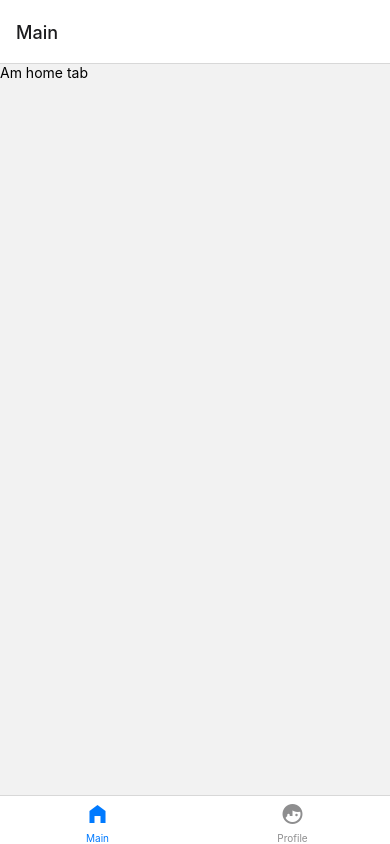
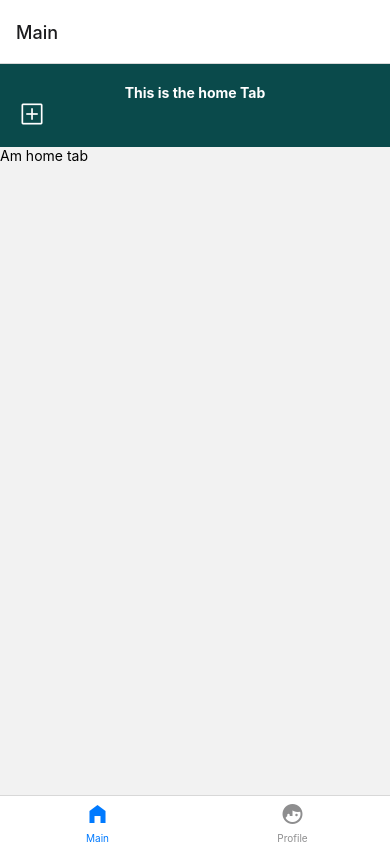
Before and after one commit to MosCD3/gc-2021-rn-app, a React Native app: screen /AfterLogin in a window 390 px wide. Built offline with nearby package versions, Linux system fonts and the light colour scheme.

Commit message:
Right before Sem2

```diff
--- a/App.tsx
+++ b/App.tsx
@@ -24,11 +24,14 @@ export default function App() {
             screenOptions={{
               headerShown:false
             }}>
+            {/* Logged out pages */}
             <MainStack.Screen name="Landing" component={LnadingPageMain}/>
             <MainStack.Screen name="SignUp" component={SignUpPage} options={{
                 title:"Create Account"
             }}/>
             <MainStack.Screen name="Login" component={LoginPage}/>
+
+            {/* Logged in pages */}
             <MainStack.Screen name="AfterLogin" component={AfterLoginPage}/>
         </MainStack.Navigator>
     </NavigationContainer>
--- a/src/components/Header.tsx
+++ b/src/components/Header.tsx
@@ -1,24 +1,25 @@
 import React from "react";
-import { View, Text, StyleSheet, SafeAreaView, Platform } from "react-native";
+import { View, Text, StyleSheet, SafeAreaView, Platform, TouchableOpacity } from "react-native";
 
 
-const PageHeader = ()=> {
+const PageHeader = (props)=> {
+    const { children } = props;
     return (
-        <SafeAreaView style = {styles.wrapper}>
-            <Text style = {styles.textStyle}>Header displayed here</Text>
-        </SafeAreaView>
+        <View style = {styles.wrapper}>
+            {children}
+        </View>
     )
 }
 
 const styles = StyleSheet.create({
     wrapper:{
         backgroundColor: "#0a4a4b",
-        padding:10,
-        paddingTop: Platform.OS === 'android' ? 30 : 20,
+        padding:20,
     },
     textStyle: {
         color:"#fff",
-        textAlign: 'center'
+        textAlign: 'center',
+        fontWeight:'bold'
     }
 })
 
--- a/src/screens/HomeTab.tsx
+++ b/src/screens/HomeTab.tsx
@@ -1,12 +1,29 @@
 import React from 'react';
 import { StyleSheet, Text, View } from 'react-native';
+import PageHeader from '../components/Header';
+import { AntDesign } from '@expo/vector-icons';
 
 const HomeTab = () => {
+    const {midWrapper} = styles
     return (
-        <View>
+        <View style = {midWrapper}>
+            <PageHeader>
+                <Text style = {styles.textStyle}>This is the home Tab</Text>
+                <AntDesign name="plussquareo" size={24} color="white" />
+            </PageHeader>
             <Text>Am home tab</Text>
         </View>
     )
 }
 
+const styles = StyleSheet.create({
+    midWrapper: {
+        flex:1,
+    },
+    textStyle: {
+        color:"#fff",
+        textAlign: 'center',
+        fontWeight:'bold'
+    }
+})
 export default HomeTab;
--- a/src/screens/ProfileTab.tsx
+++ b/src/screens/ProfileTab.tsx
@@ -1,12 +1,56 @@
 import React from 'react';
-import { StyleSheet, Text, View } from 'react-native';
+import { Alert, Button, StyleSheet, Text, View } from 'react-native';
+import PageHeader from '../components/Header';
 
-const ProfileTab = () => {
+const ProfileTab = (props) => {
+
+    const { navigation } = props
+
+    const signOut = () => {
+
+        Alert.alert('Attention!', "Are you sure to sign out?", [
+            {
+            text: 'Yes',
+                onPress: () => {
+                    console.log('User accepted');
+                    navigation.reset({
+                        index: 0,
+                        routes: [{ name: 'Landing' }],
+                    });
+                },
+            },
+                {
+                text: 'No',
+                onPress: () => {
+                    console.log('User rejected');
+                },
+            },
+        ]);
+
+
+    }
     return (
-        <View>
-            <Text>Am profile tab</Text>
+        <View style={styles.mainWrapper}>
+            <PageHeader/>
+
+            <View style = {styles.midWrapper}>
+                <Text>Am profile tab</Text>
+                <Button title="Log out" onPress={()=>{
+                    signOut();
+                }} />
+            </View>
         </View>
     )
 }
 
+const styles = StyleSheet.create({
+    mainWrapper: {
+        flex:1,
+    },
+    midWrapper: {
+        flex:1,
+        justifyContent:'center',
+        alignItems:'center'
+    }
+})
 export default ProfileTab;
--- a/src/screens/SignUp.tsx
+++ b/src/screens/SignUp.tsx
@@ -2,7 +2,6 @@ import React from "react";
 import { View, Text, StyleSheet, SafeAreaView, Platform, Image, Button, TouchableOpacity } from "react-native";
 
 const SignUpPage = ({navigation}) =>{
-
 
     return (
         <SafeAreaView style={styles.wrapper}>
```
